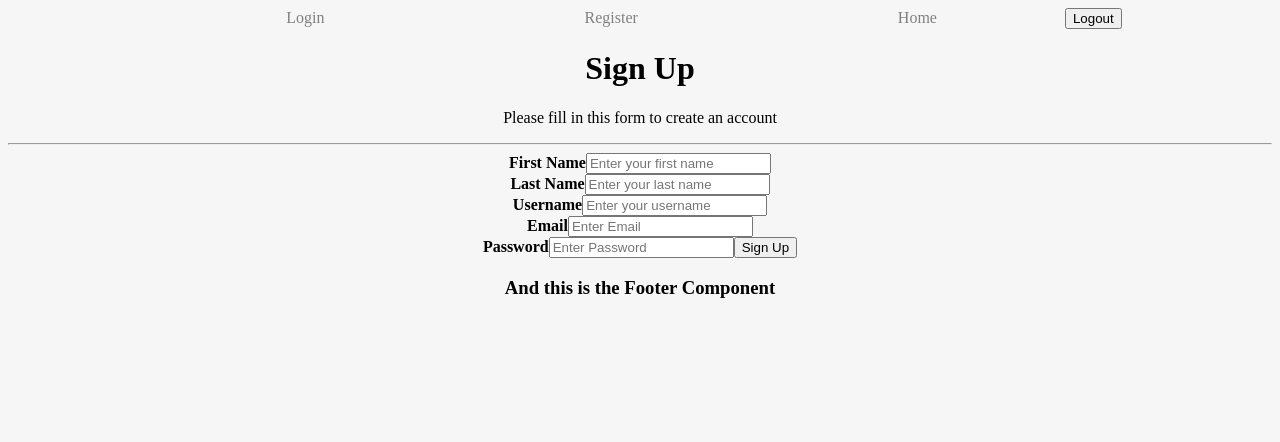
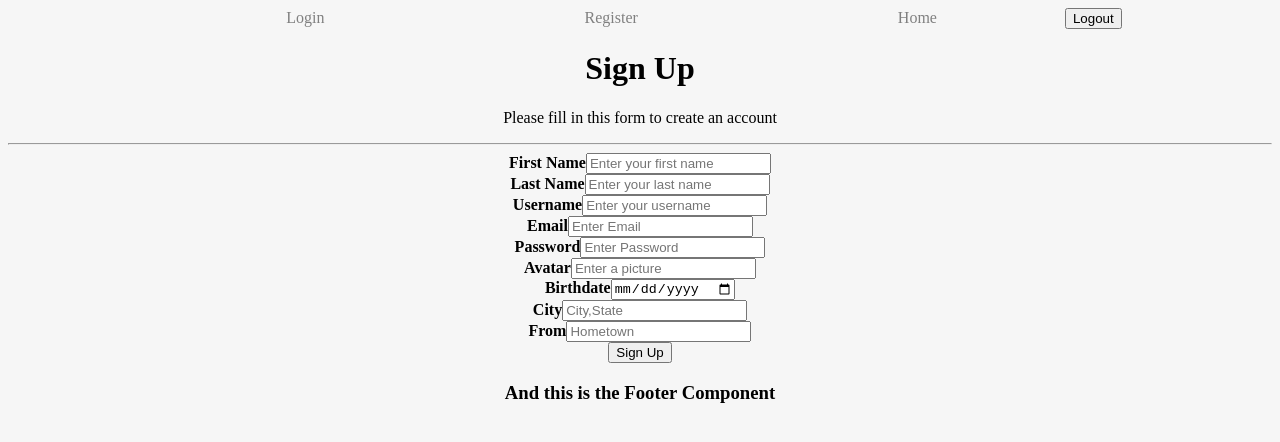
Before and after one commit to Kaeriv93/capstone-mern-front, a React (Create React App) app: page /register in a window 1280 px wide. Shown: the top 442 px of the page. Built offline with nearby package versions, Linux system fonts and the light colour scheme; no server answers.

Commit message:
updated Register Page Forms will style later

```diff
--- a/src/Pages/Register.js
+++ b/src/Pages/Register.js
@@ -10,7 +10,11 @@ const Register = () =>{
         lastName:'',
         username:'',
         email:'',
-        password:''
+        password:'',
+        avatar:'',
+        birthdate:'',
+        city:'',
+        from:'',
     })
 
     const generateError = (err) => toast.error(err,{
@@ -53,7 +57,11 @@ const Register = () =>{
             lastName:'',
             username:'',
             email:'',
-            passwords:''
+            password:'',
+            avatar:'',
+            birthdate:'',
+            city:'',
+            from:'',
         })
     }
 
@@ -83,8 +91,21 @@ const Register = () =>{
                             <br/>
                             <label htmlFor ="password"><b>Password</b></label>
                             <input  type="password" value={newForm.password} placeholder="Enter Password" name="password" required onChange={handleChange}/>
+                            <br/>
+                            <label htmlFor ='avatar'><b>Avatar</b></label>
+                            <input type="text" value={newForm.avatar} placeholder="Enter a picture" name ="avatar" required onChange={handleChange}/>
+                            <br/>
+                            <label htmlFor ='birthdate'><b>Birthdate</b></label>
+                            <input type="date" value={newForm.birthdate} name ="birthdate" required onChange={handleChange}/>
+                            <br/>
+                            <label htmlFor ='city'><b>City</b></label>
+                            <input type="text" value={newForm.city} placeholder="City,State" name ="city" required onChange={handleChange}/>
+                            <br/>
+                            <label htmlFor ='from'><b>From</b></label>
+                            <input type="text" value={newForm.from} placeholder="Hometown" name ="from" required onChange={handleChange}/>
+                            <br/>
+
                             <input type="submit" value="Sign Up"/>
-
 
                         </div>
                     </div>
@@ -96,3 +117,9 @@ const Register = () =>{
 }
 
 export default Register
+
+
+// avatar:'',
+// birthdate:'',
+// city:'',
+// from:'',
```
